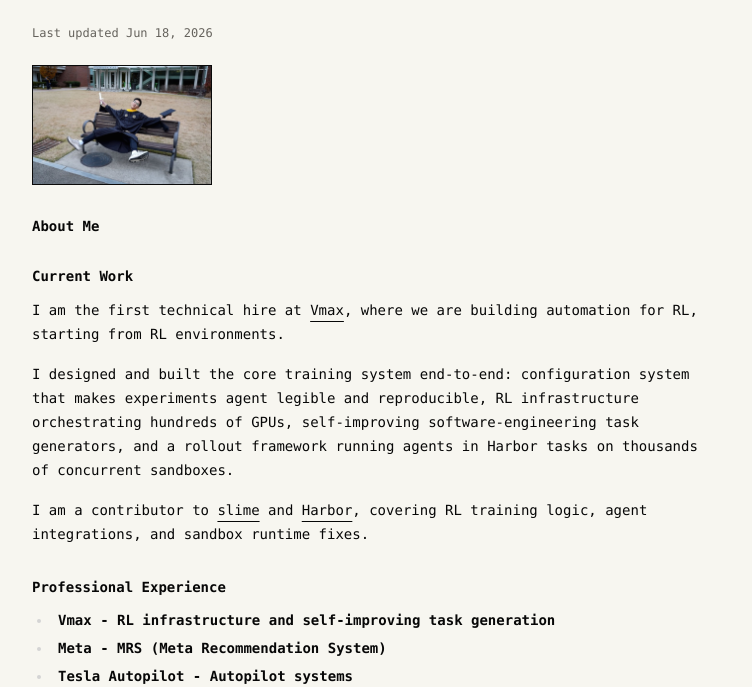
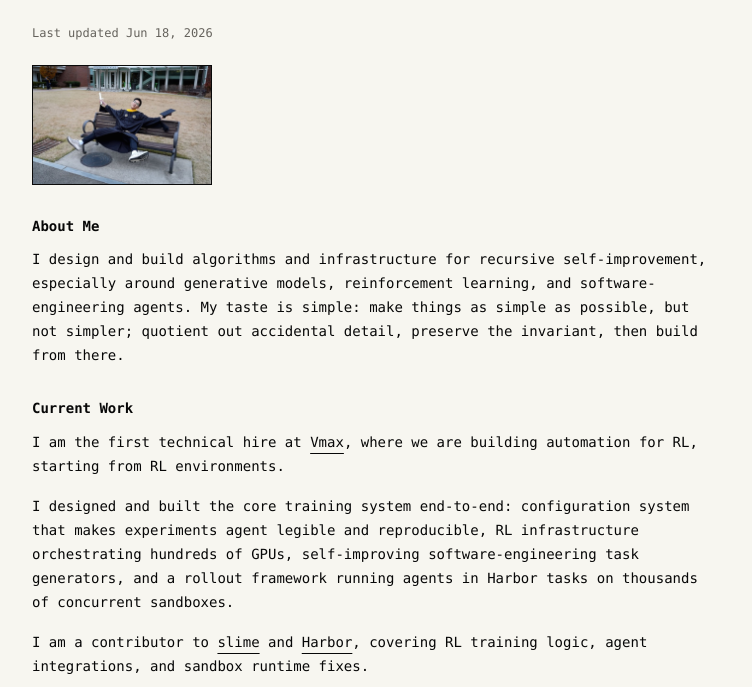
Before and after one commit to EazyReal/eazyreal.github.io, an Astro site: page / in a window 1280 px wide. Shown: the part 113-800 px from the top of the page, without its empty margins (16-768 px from the left). Built offline with nearby package versions, Linux system fonts and the light colour scheme; Astro itself is replaced by a stand-in of ours.

Commit message:
Add concise reusable about copy

```diff
--- a/src/data/siteContent.ts
+++ b/src/data/siteContent.ts
@@ -117,6 +117,11 @@ export const socialLinks = [links.github, links.linkedin, links.resume, links.x]
 
 export const profile = {
   name: siteMeta.name,
+  about: [
+    [
+      "I design and build algorithms and infrastructure for recursive self-improvement, especially around generative models, reinforcement learning, and software-engineering agents. My taste is simple: make things as simple as possible, but not simpler; quotient out accidental detail, preserve the invariant, then build from there.",
+    ],
+  ],
   photo: {
     src: "/img/profile.jpg",
     alt: siteMeta.name,
--- a/src/pages/index.astro
+++ b/src/pages/index.astro
@@ -19,6 +19,7 @@ const frontmatter = pageMeta.home;
   </figure>
 
   <h2>About Me</h2>
+  {profile.about.map((paragraph) => <p><RichText parts={paragraph} /></p>)}
 
   <h2>{currentWork.heading}</h2>
   {currentWork.paragraphs.map((paragraph) => <p><RichText parts={paragraph} /></p>)}
```
